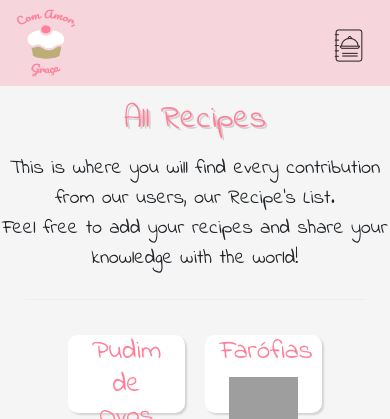
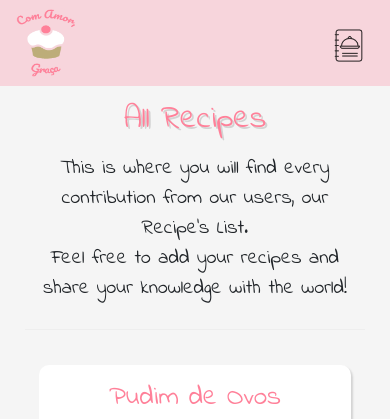
Before and after one commit to anacatbarbosa/project, a Flask app: page /recipes in a window 390 px wide. Shown: the top 419 px of the page. Run offline with Flask 2, Linux system fonts and the light colour scheme; data comes from the database, SQL or seed files in the repository; both versions use the stored data as it was after the commit; some libraries are stand-ins or nearby versions; grey boxes are pictures that could not be loaded.

Commit message:
mobile css
Turn page responsive

```diff
--- a/flask_program/static/recipes.css
+++ b/flask_program/static/recipes.css
@@ -82,3 +82,38 @@ hr {
     width: 80%;
     margin-bottom: 10px;
 }
+
+@media only screen and (max-width: 768px) {
+    p {
+        margin-inline: 30px;
+    }
+    .generalForm {
+        padding-right: 10px;
+        width: 100%;
+    }
+    #image {
+        width: 100%;
+        margin-bottom: 20px;
+    }
+    .col-sm {
+        border-radius: 10px;
+        box-shadow: 2px 2px 2px lightgray;
+        flex-basis: 80%;
+        flex-grow: 1;
+        margin: 10px;
+        max-width: 80%;
+        height: 50vw;
+    }
+}
+
+@media only screen and (max-width: 480px) {
+    .col-sm {
+        border-radius: 10px;
+        box-shadow: 2px 2px 2px lightgray;
+        flex-basis: 80%;
+        flex-grow: 1;
+        margin: 10px;
+        max-width: 80%;
+        height: 70vw;
+    }
+}
```
Also changed, not shown: instance/database.db.
